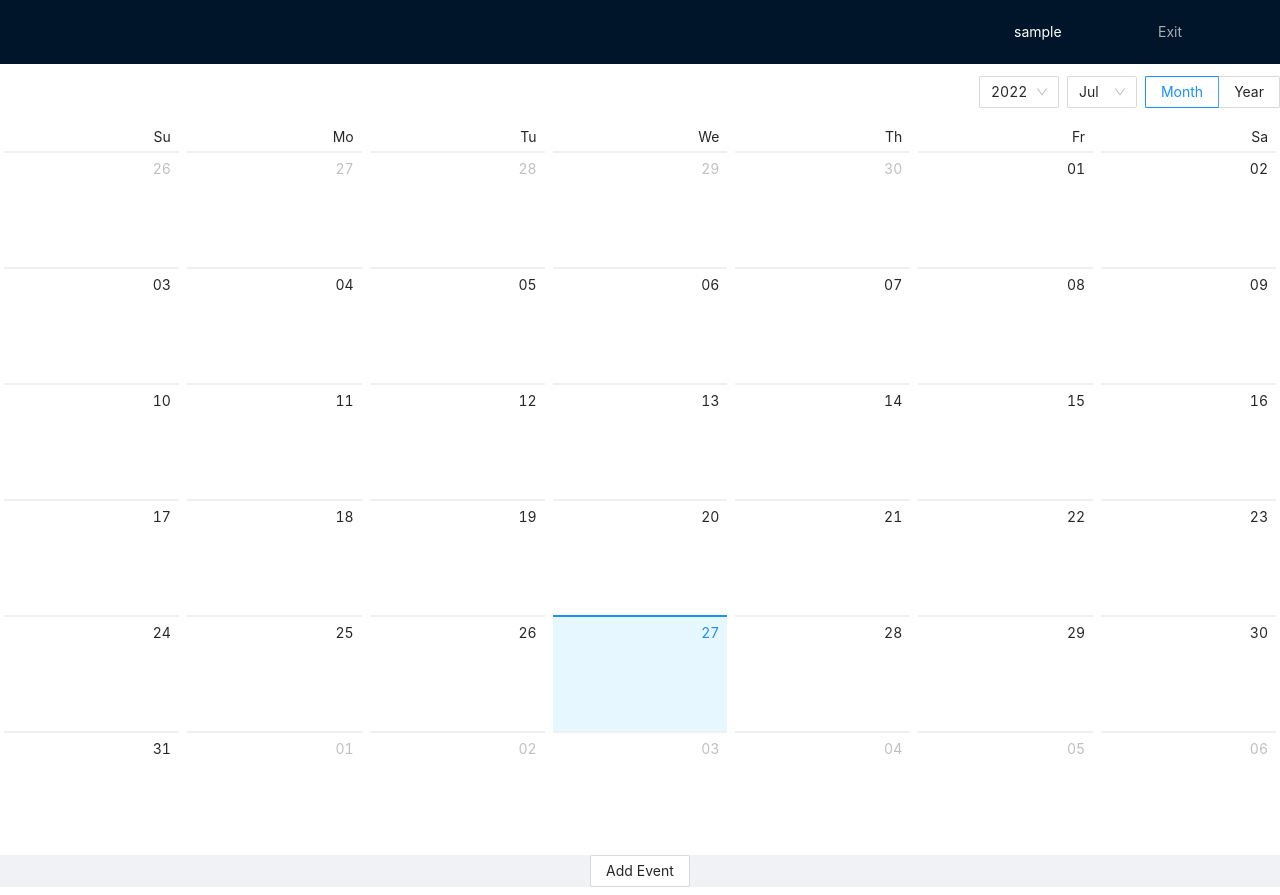
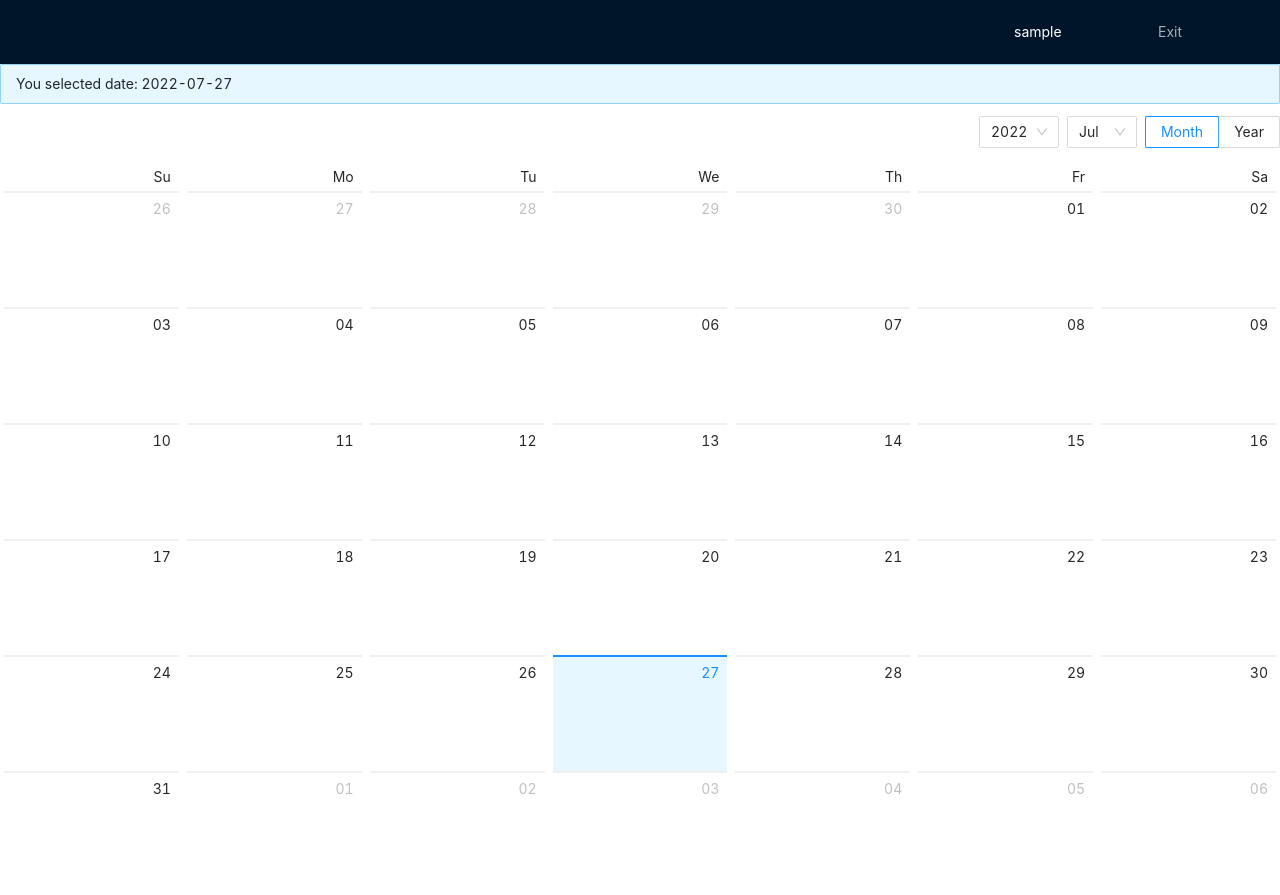
Before and after one commit to SetRedEyes/team-event-calendar-typescript, a React (Create React App) app: page / in a window 1280 px wide. Built offline with nearby package versions, Linux system fonts and the light colour scheme; sample sign-in values are in the browser's storage.

Commit message:
open-modal-by-clicking-day

```diff
--- a/src/App.css
+++ b/src/App.css
@@ -3,3 +3,7 @@
 .h100 {
   height: calc(100vh - 64px);
 }
+
+.create-event-background {
+  background-color: rgb(75, 75, 239);
+}
--- a/src/components/common/EventCalendar.tsx
+++ b/src/components/common/EventCalendar.tsx
@@ -5,9 +5,13 @@ import { formatDate } from '../../utils/formateDate'
 
 export interface EventCalendarProps {
   events: IEvent[]
+  onSelect: (newValue: Moment) => void
 }
 
-const EventCalendar = ({ events }: EventCalendarProps) => {
+const EventCalendar = ({
+  events,
+  onSelect,
+}: EventCalendarProps) => {
   const dateCellRender = (value: Moment) => {
     const formatedDate = formatDate(value.toDate())
     const currentDayEvents = events.filter((e) => e.date === formatedDate)
@@ -19,7 +23,12 @@ const EventCalendar = ({ events }: EventCalendarProps) => {
       </div>
     )
   }
-  return <Calendar dateCellRender={dateCellRender} />
+  return (
+    <Calendar
+      dateCellRender={dateCellRender}
+      onSelect={onSelect}
+    />
+  )
 }
 
 export default EventCalendar
--- a/src/components/common/EventForm.tsx
+++ b/src/components/common/EventForm.tsx
@@ -10,10 +10,11 @@ import { validationRules } from '../../utils/validationRules'
 
 interface EventFormProps {
   guests: IUser[]
+  selectedDay: Moment
   submit: (event: IEvent) => void
 }
 
-const EventForm = ({ guests, submit }: EventFormProps) => {
+const EventForm = ({ guests, submit, selectedDay }: EventFormProps) => {
   const [form] = Form.useForm()
   const [event, setEvent] = useState<IEvent>({
     author: '',
@@ -24,6 +25,9 @@ const EventForm = ({ guests, submit }: EventFormProps) => {
 
   const currentUserName = useAppSelector(getCurrentUserName())
 
+  useEffect(() => {
+    form.resetFields()
+  }, [selectedDay])
 
   const handleChange = (
     e?: React.ChangeEvent<HTMLInputElement> | null,
@@ -52,11 +56,9 @@ const EventForm = ({ guests, submit }: EventFormProps) => {
     submit({ ...event, author: currentUserName })
     form.resetFields()
   }
-  console.log('====================================')
-  console.log(event)
-  console.log('====================================')
+
   return (
-    <Form onFinish={submitForm} form={form}>
+    <Form onFinish={submitForm} form={form} initialValues={{date:selectedDay}}>
       <Form.Item
         label='Event Description'
         name='description'
--- a/src/components/pages/Event.tsx
+++ b/src/components/pages/Event.tsx
@@ -1,4 +1,4 @@
-import { Button, Layout, Row } from 'antd'
+import { Alert, Button, Layout, Row } from 'antd'
 import { useEffect, useState } from 'react'
 import EventCalendar from '../common/EventCalendar'
 import EventModal from '../common/EventModal'
@@ -8,6 +8,7 @@ import { getEvents, getGuests } from '../../store/event/event'
 import { IEvent } from '../../models/IEvent'
 import EventForm from '../common/EventForm'
 import { getCurrentUserName } from '../../store/auth/auth'
+import moment, { Moment } from 'moment'
 
 const Event = () => {
   const { loadGuests, createEvent, loadEvents } = useAppDispatch()
@@ -16,6 +17,13 @@ const Event = () => {
   const guests = useAppSelector(getGuests())
   const events = useAppSelector(getEvents())
   const currentUsername = useAppSelector(getCurrentUserName())
+
+  const [selectedValue, setSelectedValue] = useState(moment())
+
+  const onSelect = (newValue: Moment) => {
+    setSelectedValue(newValue)
+    setModalVisible(true)
+  }
 
   useEffect(() => {
     loadGuests()
@@ -33,12 +41,17 @@ const Event = () => {
 
   return (
     <Layout>
-      <EventCalendar events={events} />
-      <Row justify='center'>
-        <Button onClick={handleModal}>Add Event</Button>
-      </Row>
+      <Alert
+        message={`You selected date: ${selectedValue?.format('YYYY-MM-DD')}`}
+      />
+      <EventCalendar events={events} onSelect={onSelect} />
+
       <EventModal visible={modalVisible} onCancel={handleModal}>
-        <EventForm guests={guests} submit={handleSubmit} />
+        <EventForm
+          guests={guests}
+          submit={handleSubmit}
+          selectedDay={selectedValue}
+        />
       </EventModal>
     </Layout>
   )
```
